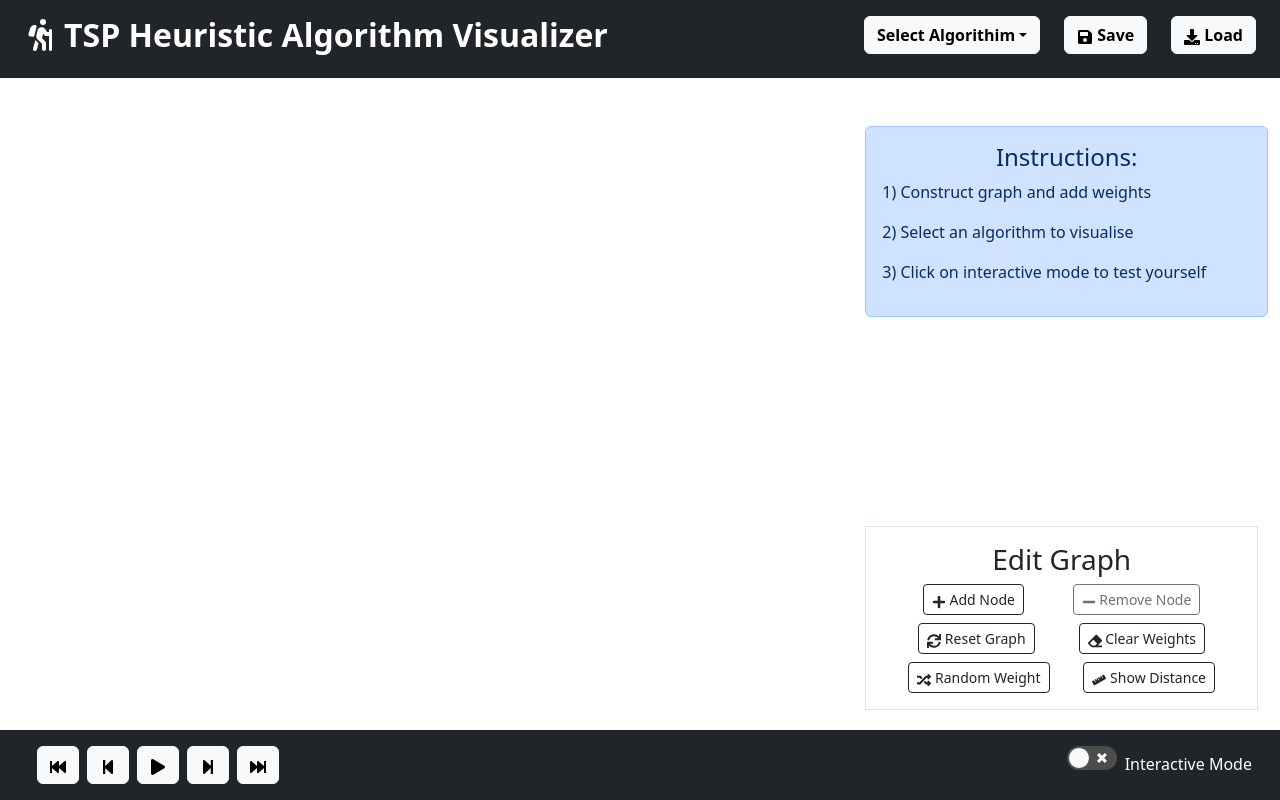
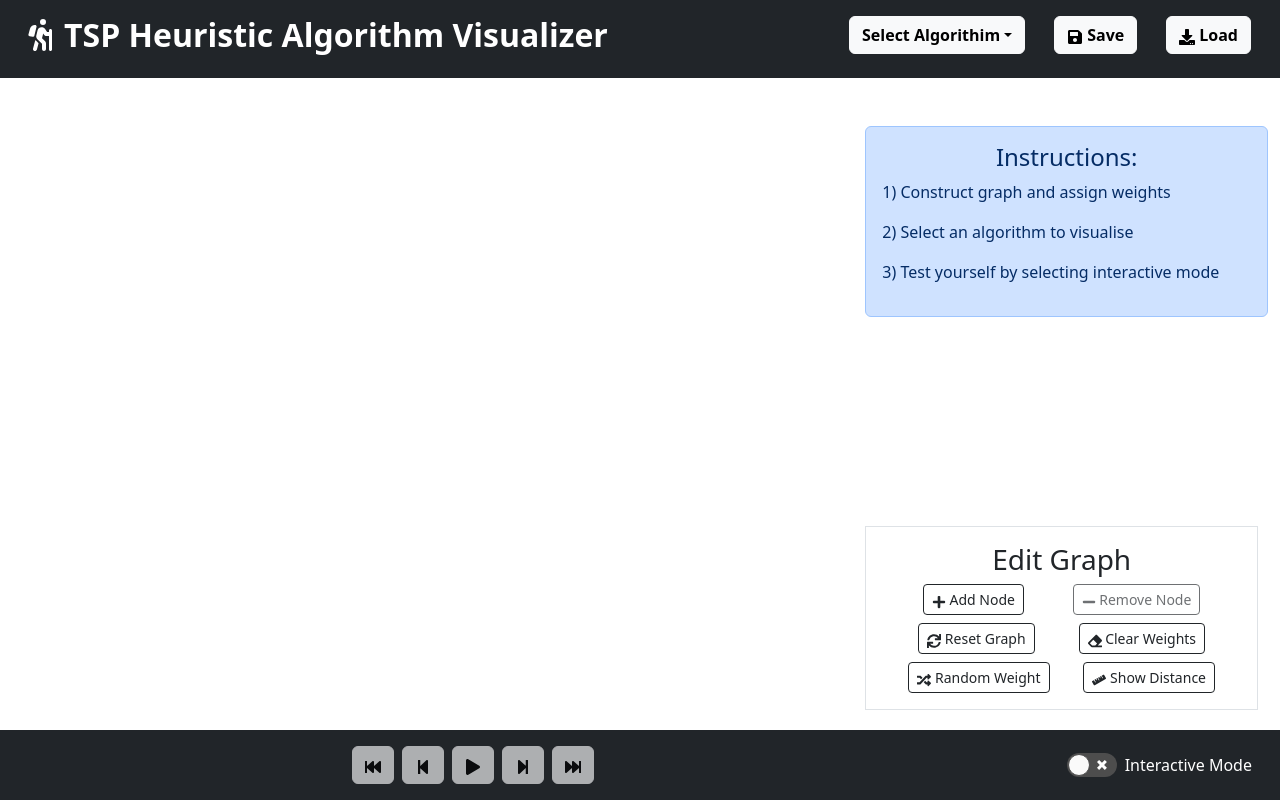
Before and after one commit to kmousaa/TSP-visualiser, a React (Create React App) app in the folder my-app/: page / in a window 1280 px wide. Built offline with nearby package versions, Linux system fonts and the light colour scheme.

Commit message:
error msg

```diff
--- a/my-app/src/components/Graph.js
+++ b/my-app/src/components/Graph.js
@@ -4,6 +4,8 @@ import "../utils/Graph.css";
 import { generateNodeCoordinates, renderCustomNode } from "../utils/GraphUtil";
 import { FaSave, FaDownload, FaSquare ,FaPlay, FaPause, FaStepForward, FaStepBackward, FaRedo, FaFastForward , FaPlus, FaMinus, FaEraser, FaSync, FaEye, FaRandom, FaHandPointer, FaRuler, FaToggleOff, FaToggleOn, FaRegHandPointLeft, FaFastBackward} from 'react-icons/fa';
 import { IoIosCheckmarkCircle } from "react-icons/io";
+import { GiPathDistance } from "react-icons/gi";
+import { BiSolidError } from "react-icons/bi";
 import { FaPersonHiking } from "react-icons/fa6";
 import { AiTwotoneExperiment } from "react-icons/ai";
 import { useState , useEffect} from "react";
@@ -37,6 +39,21 @@ function Graph ({numNodes, setNumNodes, adjacencyMatrix, setAdjacencyMatrix, bes
     const [inputHamiltonian, setInputHamiltonian] = useState('');
     const [stepStore, setStepStore] = useState([]);
     const [tempAdjacencyMatrix, setTempAdjMatrix] = useState({});
+
+    // Error handeling
+    const [errorAlertVisible, setErrorAlertVisible] = useState(false);
+    const [errorAlertMessage, setErrorAlertMessage] = useState('');
+    const [errorAlertTimeout, setErrorAlertTimeout] = useState(null); // State for managing timeout ID
+
+    const showErrorAlert = (errorMessage) => {
+      setErrorAlertMessage(errorMessage);
+      setErrorAlertVisible(true);
+      clearTimeout(errorAlertTimeout); // Clear the previous timeout
+      setErrorAlertTimeout(setTimeout(() => {
+        setErrorAlertVisible(false);
+      }, 4000)); // Hides the alert after 5 seconds
+    };
+
 
     // Function to restart states
     const resetBestTour = () => {
@@ -191,6 +208,9 @@ function Graph ({numNodes, setNumNodes, adjacencyMatrix, setAdjacencyMatrix, bes
       return (
           showAdjacencyMatrix ? (
           <>
+
+
+
           <div className="table-responsive">
               <table id="adjMatrix" className="table  table-sm adjacency-matrix">
                   <thead>
@@ -238,16 +258,25 @@ function Graph ({numNodes, setNumNodes, adjacencyMatrix, setAdjacencyMatrix, bes
 
           {
             <div>
+              {errorAlertVisible && (
+                <div className="alert alert-danger d-flex align-items-center" role="alert">
+                  <span className="fw-bold">
+                  <BiSolidError className="pr-5" />
+                  {" " + errorAlertMessage}
+                  </span>
+                </div>
+              )}
               {interactiveMode ? (
-              <div class="alert alert-warning" role="alert">
+              <div class="alert alert-warning d-flex align-items-center " role="alert">
                   <span className="fw-bold"> <AiTwotoneExperiment /> Interactive mode on</span>
               </div>
               ) : ( null )}
 
                 {algo !== "Select Algorithm" ? (
                     <div>
-                        <div class="alert alert-info" role="alert">
-                            You have selected: <span className="fw-bold">{algo} Algorithm</span>
+
+                        <div class="alert alert-info d-flex align-items-cente" role="alert">
+                        <span className="fw-bold">{algo} Algorithm</span>
                         </div>
 
                         <div className="key">
@@ -337,13 +366,13 @@ function Graph ({numNodes, setNumNodes, adjacencyMatrix, setAdjacencyMatrix, bes
 
                             <h4> Instructions: </h4>
                             <p className="text-left d-flex justify-content-start">
-                                1) Construct graph and add weights
+                                1) Construct graph and assign weights
                             </p>
                             <p className="text-left d-flex justify-content-start">
                                 2) Select an algorithm to visualise
                             </p>
-                            <p className="text-left d-flex justify-content-start">
-                                3) Click on interactive mode to test yourself
+                            <p className="text-left d-flex ">
+                                3) Test yourself by selecting interactive mode
                             </p>
 
                         </div>
@@ -389,8 +418,14 @@ function Graph ({numNodes, setNumNodes, adjacencyMatrix, setAdjacencyMatrix, bes
 
     // Check if we have a valid tour present
     function checkUndefined() {
+      if (bestTour.length === 0) {
+        showErrorAlert('Add weights to all edges before running the algorithm');
+        return true;
+      }
+
       console.log(bestTour);
       if (bestTour.includes(-1) || bestTour.flat().includes(-1)) {
+        showErrorAlert('Add weights to all edges before running the algorithm');
         return true;
       }
     }
@@ -436,6 +471,8 @@ function Graph ({numNodes, setNumNodes, adjacencyMatrix, setAdjacencyMatrix, bes
             return newState;
           });
           console.log("Incorrect MST");
+          showErrorAlert("Selected MST is incorrect");
+
         }
 
       }
@@ -476,6 +513,7 @@ function Graph ({numNodes, setNumNodes, adjacencyMatrix, setAdjacencyMatrix, bes
         else{
           // Clear the perfect matching steps
           console.log("Incorrect Perfect Matching");
+          showErrorAlert("Minimum weight perfect matching is incorrect");
           setSteps(prevSteps => {
             const newState = prevSteps.slice(0, -1);
             newState.push([]);
@@ -498,6 +536,7 @@ function Graph ({numNodes, setNumNodes, adjacencyMatrix, setAdjacencyMatrix, bes
         else{
           // Clear the multigraph steps
           console.log("Incorrect Multigraph");
+          showErrorAlert("Selected multigraph is incorrect");
           setSteps(prevSteps => {
             const newState = prevSteps.slice(0, -1);
             newState.push([]);
@@ -590,8 +629,9 @@ function Graph ({numNodes, setNumNodes, adjacencyMatrix, setAdjacencyMatrix, bes
             hamiltonianInputArray[i] -= 1;
           }
 
+          let correctHamiltonianTour = JSON.stringify(hamiltonian) === JSON.stringify(hamiltonianInputArray);
           // If the user inputted the correct hamiltonian tour, then proceed
-          if (JSON.stringify(hamiltonian) === JSON.stringify(hamiltonianInputArray)) {
+          if (correctHamiltonianTour) {
             console.log("Correct Hamiltonian Tour");
             setExpectingInput(false);
             setChristofidesStepNum(4);
@@ -602,6 +642,18 @@ function Graph ({numNodes, setNumNodes, adjacencyMatrix, setAdjacencyMatrix, bes
           else{
             console.log("Incorrect Hamiltonian Tour");
           }
+
+          // error message if eulairan false, if eularian true and hamiltonian false, if both false
+          if (!correctEulerianTour && !correctHamiltonianTour) {
+            showErrorAlert("Eulerian and Hamiltonian tours are incorrect");
+          }
+          else if (!correctEulerianTour) {
+            showErrorAlert("Eulerian tour is incorrect");
+          }
+          else if (!correctHamiltonianTour) {
+            showErrorAlert("Hamiltonian tour is incorrect");
+          }
+
         }
       }
     }
@@ -707,6 +759,9 @@ function Graph ({numNodes, setNumNodes, adjacencyMatrix, setAdjacencyMatrix, bes
               setAltSteps(prevSteps => [...prevSteps, considered]);
               console.log("Correct step");
             }
+            else{
+              showErrorAlert("Selected node is not the nearest neighbor");
+            }
             if (stepNum === bestTour.length - 1 && potentialHops.length === 0 && clickedNode === bestTour[0]) {
               setPresentTour(false);
               setSteps(prevSteps => [...prevSteps, clickedNode]);
@@ -719,8 +774,6 @@ function Graph ({numNodes, setNumNodes, adjacencyMatrix, setAdjacencyMatrix, bes
 
           }
           else if (algo == "Greedy") {
-            console.log("tempAdjacencyMatrix");
-            console.log(tempAdjacencyMatrix);
 
             let adjacencyMatrixNoDupes = removeDupeDict(tempAdjacencyMatrix);
             let sortedAdjacencyMatrix = sortDictionary(adjacencyMatrixNoDupes);
@@ -735,11 +788,6 @@ function Graph ({numNodes, setNumNodes, adjacencyMatrix, setAdjacencyMatrix, bes
                 degreeDict[edge[1]] += 1;
             }
 
-            console.log("Degree Dict");
-            console.log(degreeDict);
-
-            console.log("Sorted Adjacency Matrix");
-            console.log(sortedAdjacencyMatrix);
 
             let smallestWeight = Number.MAX_VALUE;
             for (const [key, value] of Object.entries(sortedAdjacencyMatrix)) {
@@ -753,9 +801,6 @@ function Graph ({numNodes, setNumNodes, adjacencyMatrix, setAdjacencyMatrix, bes
                 }
             }
 
-            console.log("Potential Edges");
-            console.log(potentialEdges);
-
             // if the clicked edge is in the potential edges, then go to the next step
             let included = false;
             for (const edge of potentialEdges) {
@@ -764,16 +809,6 @@ function Graph ({numNodes, setNumNodes, adjacencyMatrix, setAdjacencyMatrix, bes
                     break;
                 }
             }
-
-            console.log("LAbadaba");
-            console.log("Def dict");
-            console.log(degreeDict);
-            console.log("Clicked edge");
-            console.log(clickedEdge);
-            console.log("Included");
-            console.log(included);
-            console.log("Has cycle");
-            console.log(hasCycle(steps, clickedEdge));
 
             // last edge
             if (steps.length + 1 === numNodes && hasCycle(steps, clickedEdge) && degreeDict[clickedEdge[0]]< 2 && degreeDict[clickedEdge[1]] < 2) {
@@ -804,12 +839,16 @@ function Graph ({numNodes, setNumNodes, adjacencyMatrix, setAdjacencyMatrix, bes
                 setTempAdjMatrix(tempAdjacencyMatrixCopy);
 
             } else {
-                console.log("Clicked edge is not in potential edges");
-            }
-        }
-
-
-
+              // id adding caused cycle error message
+              if (hasCycle(steps, clickedEdge)) {
+                showErrorAlert("Adding this edge will cause an incomplete cycle");
+              }
+              else{
+                showErrorAlert("Selected edge is not in potential edges");
+              }
+
+            }
+        }
 
 
           else if (algo === "Christofides") {
@@ -817,8 +856,6 @@ function Graph ({numNodes, setNumNodes, adjacencyMatrix, setAdjacencyMatrix, bes
             if (christofidesStepNum === 1) {
               let mstStep = steps[0];
               // if adding the edge creates a cycle, then go to next step
-
-                console.log("No cycle formed");
                 setPresentTour(false);
                 setSteps(prevSteps => {
                   // Toggle edge: if already present, remove it; if not, add it
@@ -1162,10 +1199,11 @@ function Graph ({numNodes, setNumNodes, adjacencyMatrix, setAdjacencyMatrix, bes
                 <span className="fw-bold">Select Algorithim</span>
               </a>
               <ul class="dropdown-menu">
-                <li><a  onClick={generateTSPHandler(BruteForceTSP)}  class="dropdown-item" href="#0">Brute Force</a></li>
-                <li><a  onClick={generateTSPHandler(NearestNeighborTSP)} class="dropdown-item" href="#0">Nearest Neighbor</a></li>
-                <li><a  onClick={generateTSPHandler(GreedyTSP)} class="dropdown-item" href="#0">Greedy</a></li>
-                <li><a  onClick={generateTSPHandler(ChristofidesTSP)} class="dropdown-item" href="#0">Christofides</a></li>
+
+                <li><a  onClick={generateTSPHandler(BruteForceTSP)}  class={numNodes < 3 ||  numNodes > 9 ? "dropdown-item disabled" : "dropdown-item"}href="#0" >Brute Force</a></li>
+                <li><a  onClick={generateTSPHandler(NearestNeighborTSP)} class={numNodes < 3 ? "dropdown-item disabled" : "dropdown-item"} href="#0">Nearest Neighbor</a></li>
+                <li><a  onClick={generateTSPHandler(GreedyTSP)} class={numNodes < 3 ? "dropdown-item disabled" : "dropdown-item"} href="#0">Greedy</a></li>
+                <li><a  onClick={generateTSPHandler(ChristofidesTSP)} class={numNodes < 3 ? "dropdown-item disabled" : "dropdown-item"} href="#0">Christofides</a></li>
               </ul>
             </div>
 
@@ -1529,6 +1567,7 @@ function Graph ({numNodes, setNumNodes, adjacencyMatrix, setAdjacencyMatrix, bes
           </div>
 
           {/* Control buttons */}
+
           <div className="title-bar bg-dark d-flex fixed-bottom w-100 p-3 ">
             <div className="container-fluid">
               <div className="row justify-content-center">
@@ -1579,24 +1618,27 @@ function Graph ({numNodes, setNumNodes, adjacencyMatrix, setAdjacencyMatrix, bes
                     </>
                   ) : (
                     // Control buttons for the TSP simulation
+
+
                     <div className = "controller">
-                      <button className="btn btn-light mx-1" onClick={restart}>
+                      <button className="btn btn-light mx-1" onClick={restart} disabled={algo == "Select Algorithm"}>
                         <FaFastBackward />
                       </button>
-                      <button className="btn btn-light mx-1" onClick={prevStep} disabled={beginInteractiveMode && algo === "Christofides"}>
+                      <button className="btn btn-light mx-1" onClick={prevStep} disabled={ (beginInteractiveMode && algo === "Christofides") || algo == "Select Algorithm" }>
                         <FaStepBackward />
                       </button>
-                      <button className="btn btn-light mx-1" onClick={play} disabled={beginInteractiveMode && algo === "Christofides"}>
+                      <button className="btn btn-light mx-1" onClick={play} disabled={(beginInteractiveMode && algo === "Christofides") || algo == "Select Algorithm"}>
                         {stop ? <FaPlay /> : <FaPause />}
                       </button>
-                      <button className="btn btn-light mx-1" onClick={nextStep} disabled={beginInteractiveMode && algo === "Christofides"}>
+                      <button className="btn btn-light mx-1" onClick={nextStep} disabled={ (beginInteractiveMode && algo === "Christofides") || algo == "Select Algorithm"}>
                         <FaStepForward />
                       </button>
-                      <button className="btn btn-light mx-1" onClick={fastForward}>
+                      <button className="btn btn-light mx-1" onClick={fastForward} disabled={algo == "Select Algorithm"}>
                         <FaFastForward />
                       </button>
                     </div>
-                  )}
+                  )
+                  }
                 </div>
 
                 {/* Interactive Mode toggle on the right side */}
@@ -1619,6 +1661,8 @@ function Graph ({numNodes, setNumNodes, adjacencyMatrix, setAdjacencyMatrix, bes
               </div>
             </div>
           </div>
+
+
         </div>
       </div>
     );
--- a/my-app/src/utils/Graph.css
+++ b/my-app/src/utils/Graph.css
@@ -1,4 +1,4 @@
-/* General Styles */
+
 .table-responsive {
   max-width: 600px;
   max-height: 340px;
@@ -9,7 +9,7 @@
 .adjacency-matrix {
   width: auto;
   min-width: 100%;
-  table-layout: auto;
+  table-layout: auto ;
 }
 
 .adjacency-matrix th,
@@ -30,7 +30,7 @@
   font-size: 24px;
 }
 
-.key {
+.key{
   text-align: left;
 }
 
@@ -38,9 +38,6 @@
   padding: 5px;
 }
 
-/* Color Definitions */
-/* Default color */
-/* Hover color */
 .edge:hover {
   stroke: #00aeff;
   stroke-opacity: 1;
@@ -50,7 +47,6 @@
   fill: #00aeff;
   stroke: #000000;
 }
-
 .node-group:hover .nodeNo {
   fill: #000000;
 }
@@ -59,10 +55,17 @@
   margin-left: 320px;
 }
 
-/* Title Bar Styles */
-.title-bar .controller,
-.title-bar .col-auto .btn {
+
+.title-bar .controller {
   display: flex;
   align-items: center;
+}
+
+.title-bar .col-auto {
+  display: flex;
+  align-items: center;
+}
+
+.title-bar .btn {
   margin: 0 5px;
 }
```
